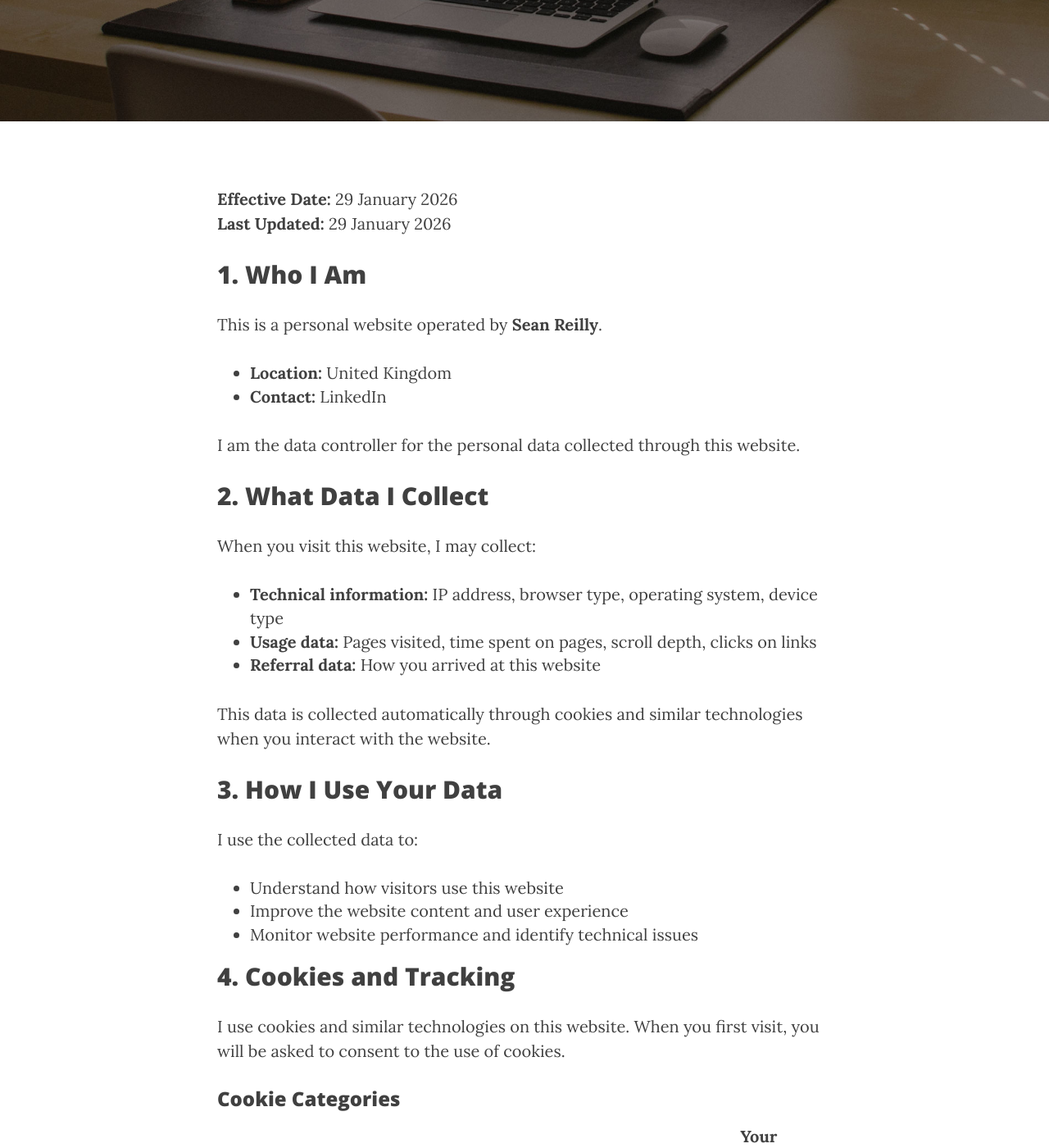
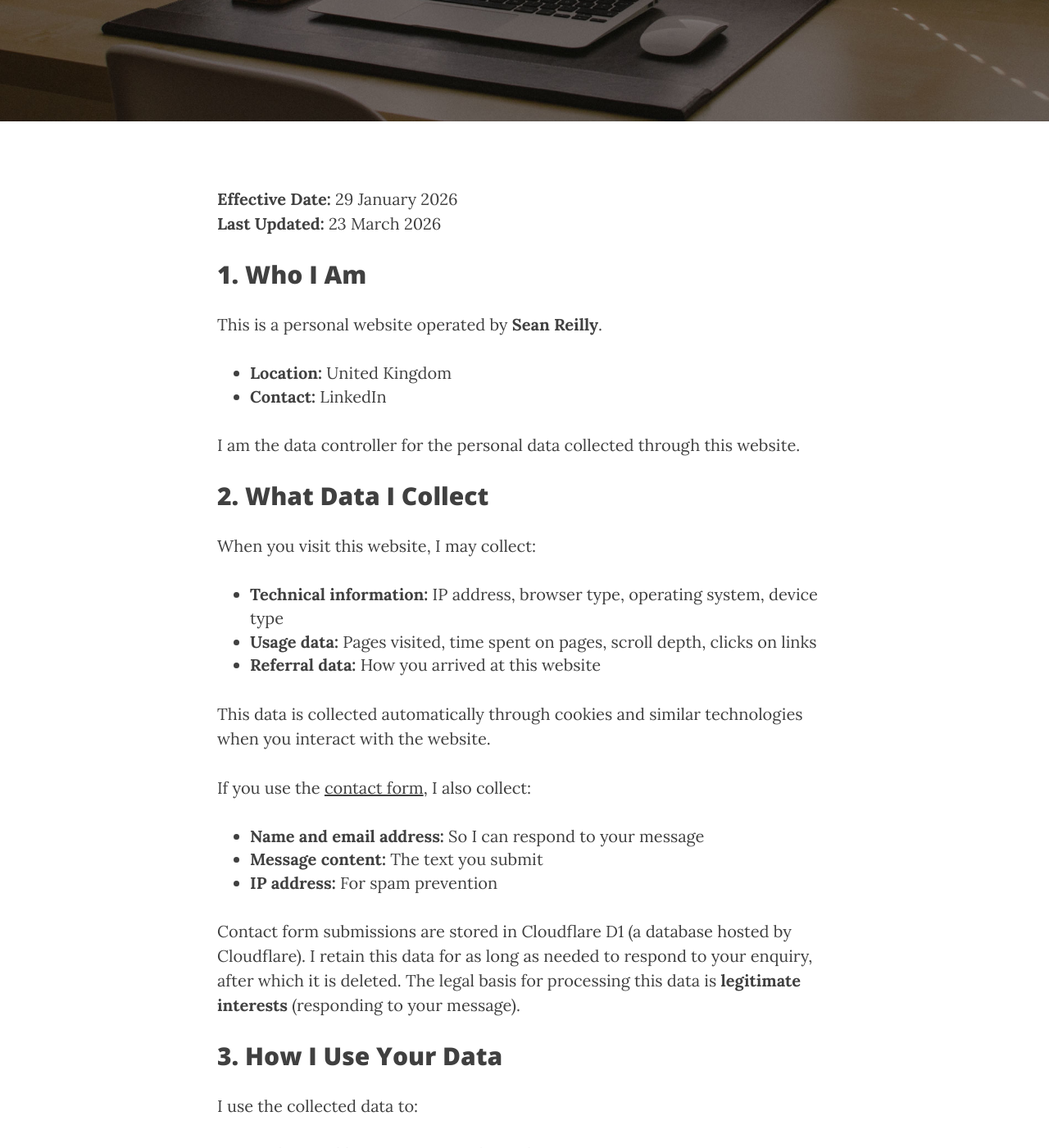
Before and after one commit to seanreillyesq/seanreillyesq.github.io, a Jekyll site: the page built from privacy.html, in a window 1280 px wide and 1400 px high, scrolled down 308 px. Shown: the whole window at 82% size. Built offline with Jekyll 4.4.1, drawn with Linux system fonts in a browser that asks for light colours; comment, search, counter and statistics services are not loaded; some of the changed text lies outside the part shown.

Commit message:
Add contact page with Turnstile, D1 storage, and Slack notification
Contact form using CF Pages Function for backend processing.
Turnstile site key is placeholder until dashboard setup is done.
Privacy policy updated with contact form data collection details.

```diff
--- a/_config.yml
+++ b/_config.yml
@@ -50,6 +50,9 @@ jekyll-archives:
     category: /category/:name/
     tag: /tag/:name/
 
+# Cloudflare Turnstile (public site key - safe to commit)
+turnstile_site_key: "REPLACE_WITH_SITE_KEY"
+
 # hreflang domains
 hreflang_domains:
   default: "https://www.seanreilly.net"
--- a/privacy.html
+++ b/privacy.html
@@ -10,7 +10,7 @@ sitemap: false
 ---
 
 <p><strong>Effective Date:</strong> 29 January 2026<br>
-<strong>Last Updated:</strong> 29 January 2026</p>
+<strong>Last Updated:</strong> 23 March 2026</p>
 
 <h2>1. Who I Am</h2>
 
@@ -34,6 +34,16 @@ sitemap: false
 </ul>
 
 <p>This data is collected automatically through cookies and similar technologies when you interact with the website.</p>
+
+<p>If you use the <a href="/contact">contact form</a>, I also collect:</p>
+
+<ul>
+    <li><strong>Name and email address:</strong> So I can respond to your message</li>
+    <li><strong>Message content:</strong> The text you submit</li>
+    <li><strong>IP address:</strong> For spam prevention</li>
+</ul>
+
+<p>Contact form submissions are stored in Cloudflare D1 (a database hosted by Cloudflare). I retain this data for as long as needed to respond to your enquiry, after which it is deleted. The legal basis for processing this data is <strong>legitimate interests</strong> (responding to your message).</p>
 
 <h2>3. How I Use Your Data</h2>
 
@@ -109,7 +119,7 @@ sitemap: false
 
 <ul>
     <li><strong>Google:</strong> For analytics services (Google Analytics)</li>
-    <li><strong>Cloudflare:</strong> This website is hosted on Cloudflare Pages</li>
+    <li><strong>Cloudflare:</strong> This website is hosted on Cloudflare Pages. Contact form submissions are stored in Cloudflare D1 and verified using Cloudflare Turnstile</li>
 </ul>
 
 <p>I do not sell your personal data to third parties.</p>
@@ -135,7 +145,7 @@ sitemap: false
     <li><strong>Withdraw consent</strong> at any time (for consent-based processing)</li>
 </ul>
 
-<p>To exercise any of these rights, please contact me via <a href="https://www.linkedin.com/in/seanreillyesq" target="_blank" rel="noopener">LinkedIn</a>.</p>
+<p>To exercise any of these rights, please use the <a href="/contact">contact form</a> or reach out via <a href="https://www.linkedin.com/in/seanreillyesq" target="_blank" rel="noopener">LinkedIn</a>.</p>
 
 <h2>10. Complaints</h2>
 
@@ -152,4 +162,4 @@ sitemap: false
 
 <h2>12. Contact</h2>
 
-<p>If you have any questions about this privacy policy or data practices, please contact me via <a href="https://www.linkedin.com/in/seanreillyesq" target="_blank" rel="noopener">LinkedIn</a>.</p>
+<p>If you have any questions about this privacy policy or data practices, please use the <a href="/contact">contact form</a> or reach out via <a href="https://www.linkedin.com/in/seanreillyesq" target="_blank" rel="noopener">LinkedIn</a>.</p>
```
Also changed, not shown: contact.html (added, +83 -0 lines), functions/api/contact.js (added, +106 -0 lines).
